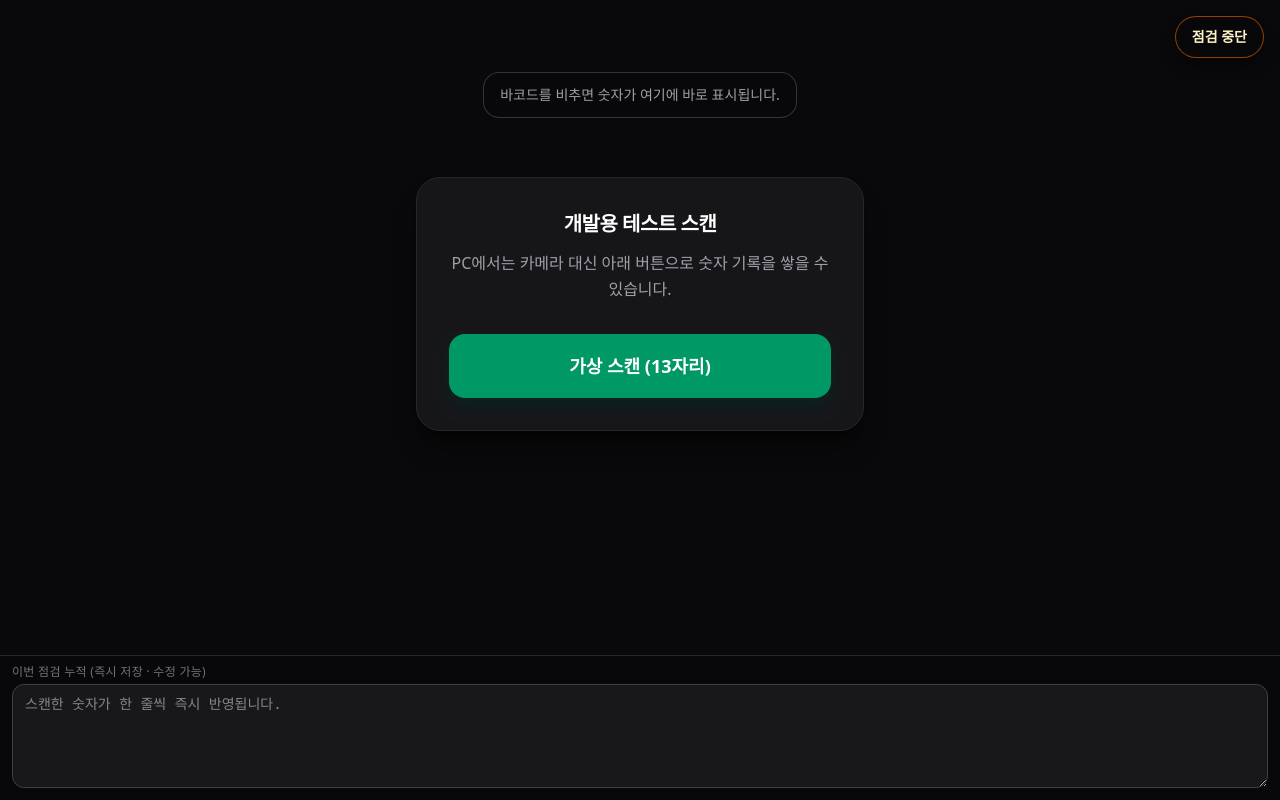
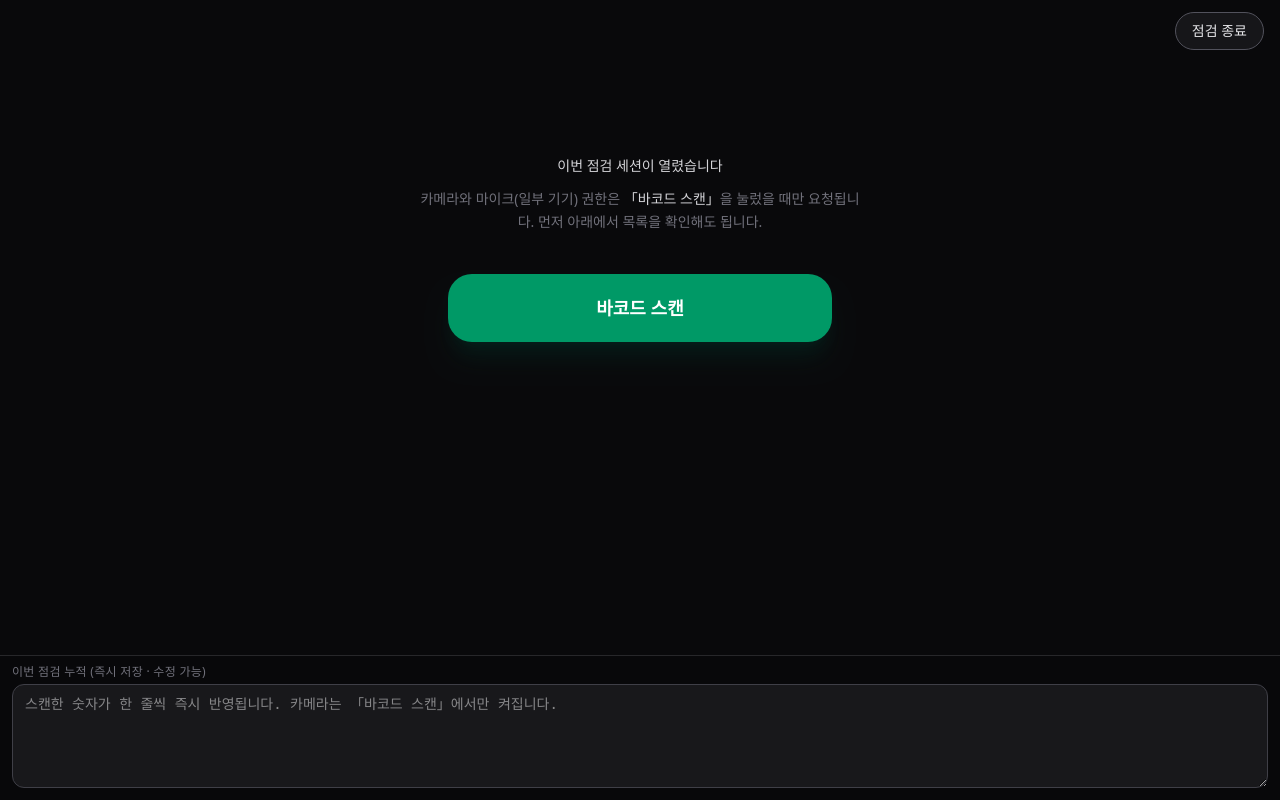
Before and after one commit to DAAC-A00/book_scanner, a Next.js app: page / in a window 1280 px wide. Both pictures are taken after a click on the button "장서점검 시작". Built offline with nearby package versions, Linux system fonts and the light colour scheme.

Commit message:
Scanner 컴포넌트에서 카메라 활성화 및 세션 상태 관리를 개선하고, 사용자 인터페이스를 통해 점검 세션 시작 및 종료 시각적 피드백을 추가함. 세션 키와 카메라 상태를 명확히 구분하여 사용자 경험을 향상시킴.

```diff
--- a/src/components/Scanner.tsx
+++ b/src/components/Scanner.tsx
@@ -61,9 +61,12 @@ const shellStyle: CSSProperties = {
 };
 
 export default function Scanner() {
-  const isScanning = useScannerStore((s) => s.isScanning);
+  const activeSessionKey = useScannerStore((s) => s.activeSessionKey);
+  const cameraActive = useScannerStore((s) => s.cameraActive);
   const beginInventorySession = useScannerStore((s) => s.beginInventorySession);
   const endInventorySession = useScannerStore((s) => s.endInventorySession);
+  const startCameraScan = useScannerStore((s) => s.startCameraScan);
+  const stopCameraScan = useScannerStore((s) => s.stopCameraScan);
   const liveSessionText = useScannerStore((s) => s.liveSessionText);
   const setLiveSessionText = useScannerStore((s) => s.setLiveSessionText);
   const appendDigitScanToActiveSession = useScannerStore(
@@ -86,6 +89,9 @@ export default function Scanner() {
   const [sessionKeys, setSessionKeys] = useState<string[]>([]);
   const [historyKey, setHistoryKey] = useState<string | null>(null);
   const [historyText, setHistoryText] = useState("");
+
+  const inSession = activeSessionKey !== null;
+  const cameraShouldRun = cameraActive && activeSessionKey !== null;
 
   useEffect(() => {
     setMounted(true);
@@ -122,7 +128,7 @@ export default function Scanner() {
   }, [appendDigitScanToActiveSession, triggerFeedback]);
 
   useEffect(() => {
-    if (!isScanning) {
+    if (!cameraShouldRun) {
       setMode("idle");
       const instance = scannerRef.current;
       scannerRef.current = null;
@@ -243,11 +249,12 @@ export default function Scanner() {
         }
       });
     };
-  }, [isScanning, handleDecoded]);
+  }, [cameraShouldRun, handleDecoded]);
 
-  const showViewfinder = isScanning && mode === "camera";
-  const showMockPanel = isScanning && mode === "mock";
-  const showIdleChrome = !isScanning;
+  const showViewfinder = cameraShouldRun && mode === "camera";
+  const showMockPanel = cameraShouldRun && mode === "mock";
+  const showBrowseChrome = !inSession;
+  const showSessionHub = inSession && !cameraActive;
 
   const recentTailLines = useMemo(() => {
     const lines = liveSessionText.split("\n").filter((l) => l.length > 0);
@@ -308,13 +315,28 @@ export default function Scanner() {
         hidden={!showViewfinder}
       />
 
-      {showIdleChrome && (
+      {showBrowseChrome && (
         <div className="relative z-10 flex min-h-0 flex-1 flex-col px-4 pt-[max(0.75rem,env(safe-area-inset-top))] pb-[min(52dvh,22rem)]">
-          <h2 className="text-sm font-semibold uppercase tracking-wide text-zinc-500">
-            이전 장서점검 기록
+          <h1 className="text-lg font-semibold tracking-tight text-white">
+            장서점검
+          </h1>
+          <p className="mt-1 text-sm text-zinc-500">
+            첫 화면에서는 카메라를 켜지 않습니다. 저장된 기록을 확인하거나 새
+            점검을 시작하세요.
+          </p>
+
+          {mounted && sessionKeys.length > 0 && (
+            <div className="mt-4 rounded-xl border border-emerald-900/50 bg-emerald-950/20 px-3 py-2 text-sm text-emerald-100/90">
+              저장된 점검이 {sessionKeys.length}건 있습니다. 아래 목록에서
+              눌러 조회·수정할 수 있습니다.
+            </div>
+          )}
+
+          <h2 className="mt-5 text-sm font-semibold uppercase tracking-wide text-zinc-500">
+            저장된 장서점검 기록
           </h2>
           <p className="mt-1 text-xs text-zinc-600">
-            시작 전에 로컬에 저장된 점검을 조회·수정할 수 있습니다.
+            항목을 선택하면 내용을 편집하거나 삭제할 수 있습니다.
           </p>
 
           <div className="mt-3 min-h-0 flex-1 overflow-y-auto rounded-2xl border border-zinc-800 bg-zinc-900/50">
@@ -385,14 +407,45 @@ export default function Scanner() {
               장서점검 시작
             </button>
             <p className="mt-3 max-w-sm text-center text-xs leading-relaxed text-zinc-500">
-              시작 시점이 키가 되며, 스캔마다 해당 키 값에 즉시 줄 단위로
-              저장됩니다.
+              세션만 열리며 카메라는 켜지지 않습니다. 스캔은 다음 단계의
+              「바코드 스캔」에서 시작합니다.
             </p>
           </div>
         </div>
       )}
 
-      {isScanning && mode === "loading" && !isLikelyDesktop() && (
+      {showSessionHub && (
+        <div className="relative z-10 flex min-h-0 flex-1 flex-col px-4 pt-[max(0.75rem,env(safe-area-inset-top))] pb-[min(52dvh,22rem)]">
+          <div className="flex flex-wrap items-center justify-end gap-2">
+            <button
+              type="button"
+              onClick={() => endInventorySession()}
+              className="rounded-full border border-zinc-600 bg-zinc-900/90 px-4 py-2 text-sm font-medium text-zinc-200 active:bg-zinc-800"
+            >
+              점검 종료
+            </button>
+          </div>
+          <div className="flex min-h-0 flex-1 flex-col items-center justify-center px-2">
+            <p className="text-center text-sm font-medium text-zinc-300">
+              이번 점검 세션이 열렸습니다
+            </p>
+            <p className="mt-3 max-w-md text-center text-sm leading-relaxed text-zinc-500">
+              카메라와 마이크(일부 기기) 권한은{" "}
+              <span className="text-zinc-300">「바코드 스캔」</span>을 눌렀을
+              때만 요청됩니다. 먼저 아래에서 목록을 확인해도 됩니다.
+            </p>
+            <button
+              type="button"
+              onClick={() => startCameraScan()}
+              className="mt-10 flex h-[min(4.25rem,16vw)] w-full max-w-sm items-center justify-center rounded-3xl bg-emerald-600 text-lg font-semibold text-white shadow-xl shadow-emerald-950/40 active:bg-emerald-700"
+            >
+              바코드 스캔
+            </button>
+          </div>
+        </div>
+      )}
+
+      {cameraShouldRun && mode === "loading" && !isLikelyDesktop() && (
         <div className="relative z-10 flex flex-1 items-center justify-center pb-52">
           <p className="text-sm text-zinc-500">카메라 준비 중…</p>
         </div>
@@ -401,9 +454,9 @@ export default function Scanner() {
       {showMockPanel && (
         <div className="relative z-10 flex min-h-0 flex-1 flex-col items-center justify-center px-5 pb-52 pt-4">
           <div className="w-full max-w-md rounded-3xl border border-zinc-800 bg-zinc-900/90 p-8 shadow-xl shadow-black/40">
-            <h1 className="text-center text-xl font-semibold tracking-tight text-white">
+            <h2 className="text-center text-xl font-semibold tracking-tight text-white">
               개발용 테스트 스캔
-            </h1>
+            </h2>
             <p className="mt-3 text-center text-base leading-relaxed text-zinc-400">
               PC에서는 카메라 대신 아래 버튼으로 숫자 기록을 쌓을 수 있습니다.
             </p>
@@ -418,15 +471,22 @@ export default function Scanner() {
         </div>
       )}
 
-      {isScanning && (mode === "camera" || mode === "mock") && (
+      {cameraShouldRun && (mode === "camera" || mode === "mock") && (
         <>
-          <div className="pointer-events-auto fixed inset-x-0 top-0 z-40 flex justify-end p-4 pt-[max(1rem,env(safe-area-inset-top))]">
+          <div className="pointer-events-auto fixed inset-x-0 top-0 z-40 flex flex-wrap justify-end gap-2 p-4 pt-[max(1rem,env(safe-area-inset-top))]">
+            <button
+              type="button"
+              onClick={() => stopCameraScan()}
+              className="rounded-full border border-zinc-500 bg-zinc-950/90 px-4 py-2.5 text-sm font-semibold text-zinc-100 shadow-lg shadow-black/40 active:bg-zinc-900"
+            >
+              카메라 끄기
+            </button>
             <button
               type="button"
               onClick={() => endInventorySession()}
               className="rounded-full border border-amber-700/80 bg-zinc-950/90 px-4 py-2.5 text-sm font-semibold text-amber-100 shadow-lg shadow-black/40 active:bg-zinc-900"
             >
-              점검 중단
+              점검 종료
             </button>
           </div>
 
@@ -485,11 +545,11 @@ export default function Scanner() {
           </div>
         )}
         <label className="mb-1 block text-xs font-medium uppercase tracking-wide text-zinc-500">
-          {isScanning
+          {inSession
             ? "이번 점검 누적 (즉시 저장 · 수정 가능)"
             : "이번 점검 미리보기"}
         </label>
-        {isScanning ? (
+        {inSession ? (
           <textarea
             value={liveSessionText}
             onChange={(e) => setLiveSessionText(e.target.value)}
@@ -497,11 +557,11 @@ export default function Scanner() {
             autoComplete="off"
             autoCorrect="off"
             className="min-h-[6.5rem] w-full flex-1 resize-y rounded-xl border border-zinc-700 bg-zinc-900 px-3 py-2 font-mono text-sm leading-relaxed text-zinc-100 tabular-nums outline-none ring-emerald-500/40 focus:ring-2"
-            placeholder="스캔한 숫자가 한 줄씩 즉시 반영됩니다."
+            placeholder="스캔한 숫자가 한 줄씩 즉시 반영됩니다. 카메라는 「바코드 스캔」에서만 켜집니다."
           />
         ) : (
           <div className="min-h-[6.5rem] w-full rounded-xl border border-dashed border-zinc-800 bg-zinc-900/40 px-3 py-3 text-sm text-zinc-600">
-            장서점검 시작 후 이 영역에 이번 세션 데이터가 표시됩니다.
+            「장서점검 시작」 후 이 영역에 이번 세션 데이터가 표시됩니다.
           </div>
         )}
       </div>
--- a/src/store/useScannerStore.ts
+++ b/src/store/useScannerStore.ts
@@ -9,9 +9,10 @@ export const SESSION_STORAGE_PREFIX = "book-scanner:session:";
 type Dedup = { at: number; value: string };
 
 type ScannerState = {
-  isScanning: boolean;
+  /** 점검 세션 열림(저장 키 존재). 카메라와 무관 */
   activeSessionKey: string | null;
-  /** 현재 세션 본문 (localStorage와 동기) */
+  /** 사용자가 「바코드 스캔」으로 카메라(또는 목업)를 켠 상태 */
+  cameraActive: boolean;
   liveSessionText: string;
   lastCapturedCode: string | null;
   lastCaptureAt: number;
@@ -20,6 +21,8 @@ type ScannerState = {
 
   beginInventorySession: () => string;
   endInventorySession: () => void;
+  startCameraScan: () => void;
+  stopCameraScan: () => void;
   setLiveSessionText: (text: string) => void;
   appendDigitScanToActiveSession: (raw: string) => boolean;
   bumpSessionsRevision: () => void;
@@ -55,7 +58,6 @@ export function writeSessionRaw(key: string, text: string): void {
   localStorage.setItem(key, text);
 }
 
-/** 기존 값 끝에 한 줄 append 후 저장, 갱신된 전체 문자열 반환 */
 function appendLineToLocalStorage(key: string, line: string): string {
   const prev = readSessionRaw(key);
   const next = prev.length === 0 ? line : `${prev}\n${line}`;
@@ -69,8 +71,8 @@ export function deleteSessionKey(key: string): void {
 }
 
 export const useScannerStore = create<ScannerState>((set, get) => ({
-  isScanning: false,
   activeSessionKey: null,
+  cameraActive: false,
   liveSessionText: "",
   lastCapturedCode: null,
   lastCaptureAt: 0,
@@ -84,8 +86,8 @@ export const useScannerStore = create<ScannerState>((set, get) => ({
     const key = makeSessionStorageKey();
     writeSessionRaw(key, "");
     set({
-      isScanning: true,
       activeSessionKey: key,
+      cameraActive: false,
       liveSessionText: "",
       _dedup: null,
       lastCapturedCode: null,
@@ -97,14 +99,23 @@ export const useScannerStore = create<ScannerState>((set, get) => ({
 
   endInventorySession: () => {
     set({
-      isScanning: false,
       activeSessionKey: null,
+      cameraActive: false,
       liveSessionText: "",
       _dedup: null,
       lastCapturedCode: null,
       lastCaptureAt: 0,
     });
     get().bumpSessionsRevision();
+  },
+
+  startCameraScan: () => {
+    if (!get().activeSessionKey) return;
+    set({ cameraActive: true });
+  },
+
+  stopCameraScan: () => {
+    set({ cameraActive: false });
   },
 
   setLiveSessionText: (text) => {
```
